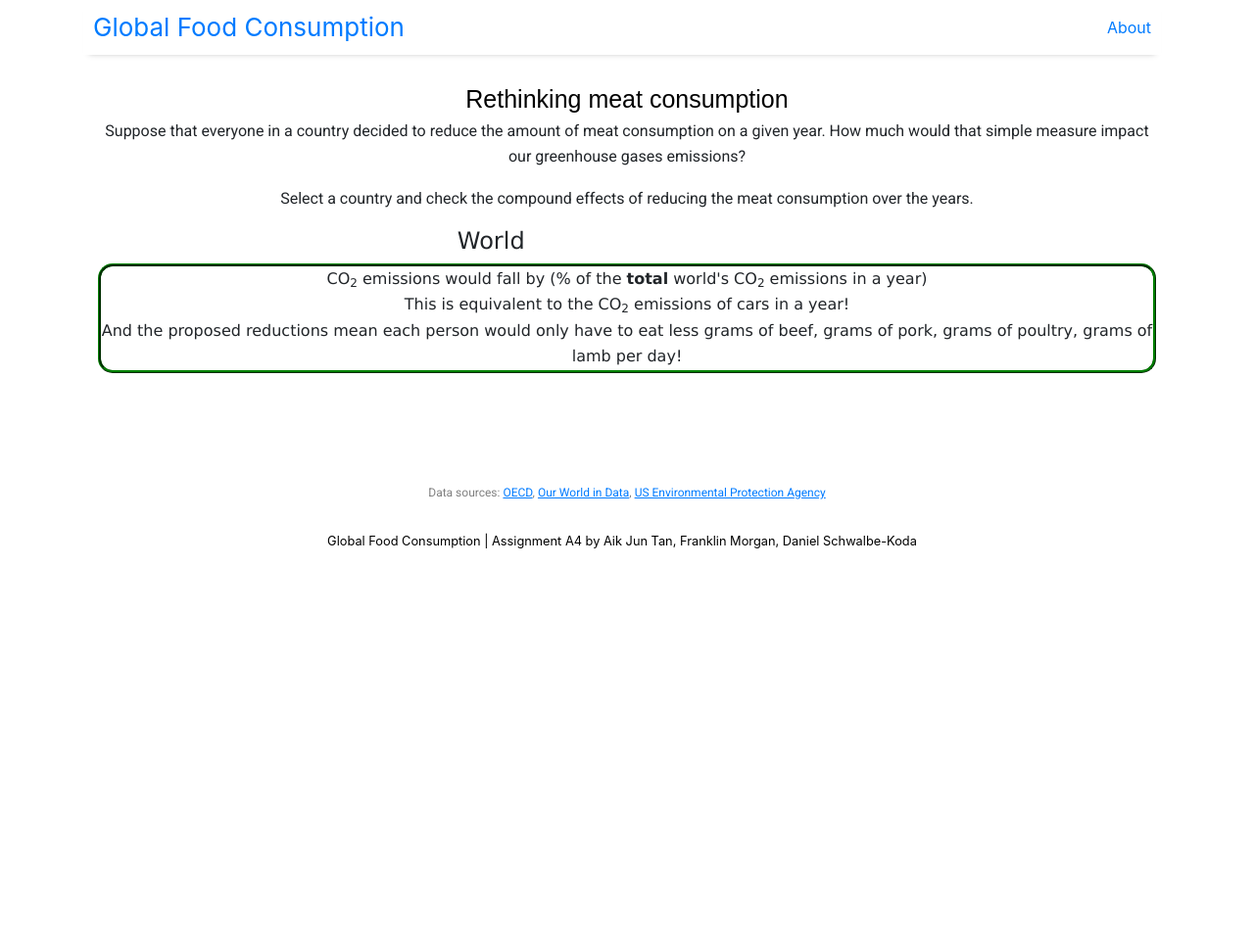
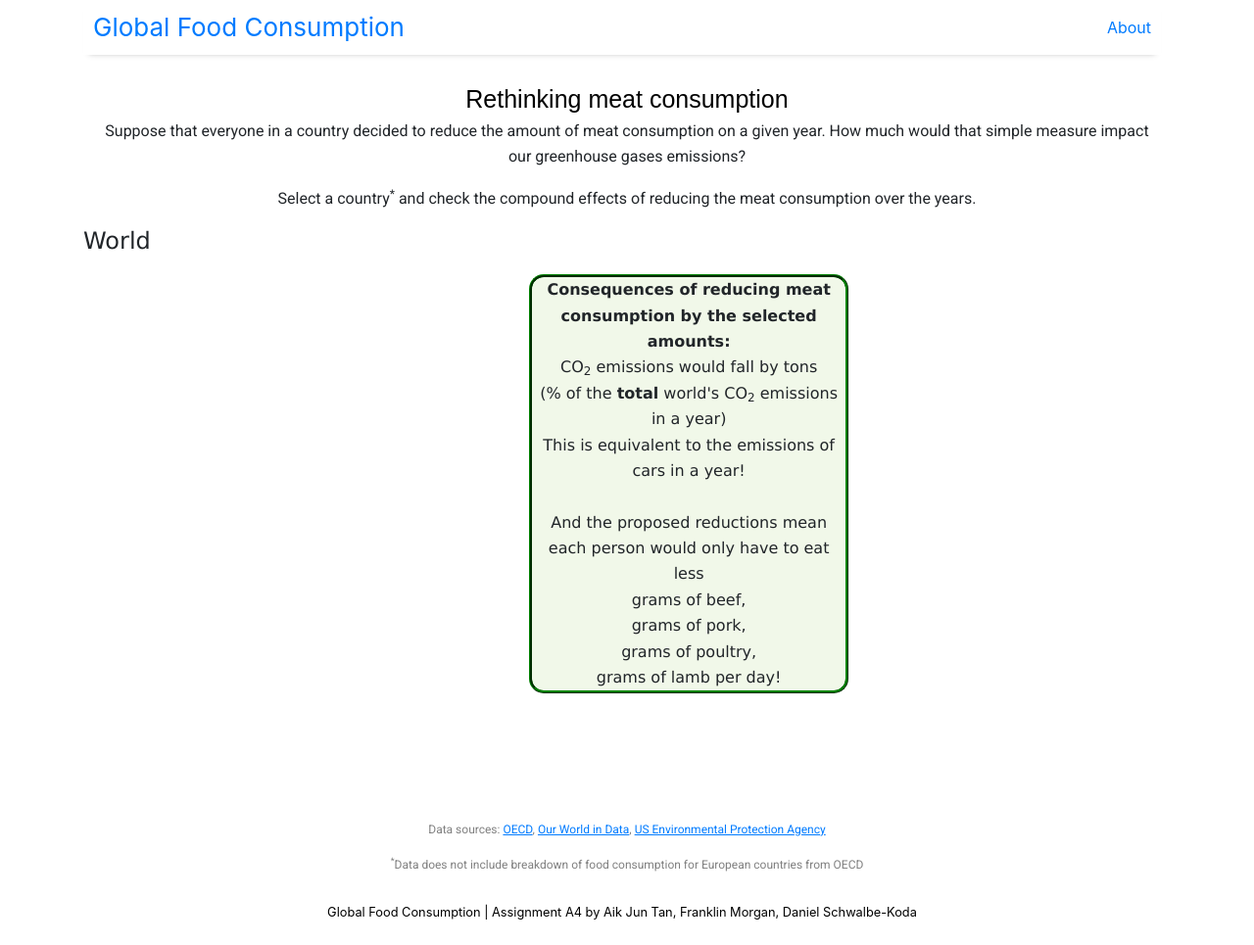
Before and after one commit to 6859-sp21/a4-global-food-consumption, a Jekyll site: the page built from index.html, in a window 1280 px wide and 965 px high. Shown: the whole window at 98% size. Built offline with Jekyll 4.4.1, drawn with Linux system fonts in a browser that asks for light colours; nearby versions of some CDN libraries; a script that is not in the unit is left out; the list of posts is cut into pages by our own code.

Commit message:
everything seems to be working now

```diff
--- a/_layouts/home.html
+++ b/_layouts/home.html
@@ -44,13 +44,14 @@
     border-radius: 15px;
     border-inline-color: green ;
     border-color: green ;
+    background-color: #f1f8e9  ;
 }
 
 #result_text{
     text-align: center;
     border: 1px dashed blue;
 
-    padding-left: 50px;
+//    padding-left: 50px;
     padding-top: 20px;
 
 }
@@ -68,45 +69,61 @@
     margin-top: 3cm;
     text-align: center;
 }
+.notes {
+    color: #808080;
+    font-size: 12px;
+    text-align: center;
+}
 </style>
 
 
 <head>
 <h1 id = "page_title" > Rethinking meat consumption</h1>
 <p class = "intro"> Suppose that everyone in a country decided to reduce the amount of meat consumption on a given year. How much would that simple measure impact our greenhouse gases emissions? </p>
-<p class = "intro"> Select a country and check the compound effects of reducing the meat consumption over the years.</p>
+<p class = "intro"> Select a country<sup>*</sup> and check the compound effects of reducing the meat consumption over the years.</p>
 </head>
 
 <div class="row">
-    <div class="col-md-9">
+    <div class="row">
+        <div class="col-md-9">
             <h4 class="center" id="country_title"> World </h4>
-        <div class="row">
             <div id="myCanvas1" style="float: left; width: 50%;" > </div>
             <div id="myCanvas2" style="float: right; width: 50%;"> </div>
         </div>
-        <div class="row">
-            <div id="myCanvas3" style="float: right; width: 50%;"> </div>
+        <div class="col-md-2">
+            <div id="country_selector" class="left"></div>
+            <div id="myYear" class="left"></div>
+            <div id="mySliders" class="left"></div>
         </div>
     </div>
-    <div class="col-md-2">
-        <div id="country_selector" class="left"></div>
-        <div id="myYear" class="left"></div>
-        <div id="mySliders" class="left"></div>
+    <div class="row">
+        <div class="col-md-6">
+            <div id="myCanvas3" style="float: left; width: 50%;"> </div>
+        </div>
+        <div class="col-md-6">
+            <br> <br>
+            <p class = "result" >
+            <b>Consequences of reducing meat consumption by the selected amounts:</b><br>
+            CO<sub>2</sub> emissions would fall by <a id="savings" style="color: red"></a> tons
+            <br>
+            (<a id="savingsPercent" style="color: red"></a>% of the <b>total</b> world's CO<sub>2</sub> emissions in a year)<br>
+            This is equivalent to the emissions of <a id="cars" style="color: red"></a> cars in a year! <br>
+            <br>
+            And the proposed reductions mean each person would only have to eat less
+            <br><a id="beef_savings" style="color:#06a64f"></a> grams of beef,
+            <br><a id="pig_savings" style="color:#06a64f"></a> grams of pork,
+            <br><a id="poultry_savings" style="color:#06a64f"></a> grams of poultry,
+            <br><a id="sheep_savings" style="color:#06a64f"></a> grams of lamb per day! <br></p>
+        </div>
     </div>
 </div>
 
-<p class = "result" >
-CO<sub>2</sub> emissions would fall by <a id="savings" style="color: red"></a> (<a id="savingsPercent" style="color: red"></a>% of the <b>total</b> world's CO<sub>2</sub> emissions in a year)<br>
-This is equivalent to the CO<sub>2</sub> emissions of <a id="cars" style="color: red"></a> cars in a year! <br>
-And the proposed reductions mean each person would only have to eat less <a id="beef_savings" style="color:#06a64f"></a> grams of beef,
-<a id="pig_savings" style="color:#06a64f"></a> grams of pork,
-<a id="poultry_savings" style="color:#06a64f"></a> grams of poultry,
-<a id="sheep_savings" style="color:#06a64f"></a> grams of lamb per day! <br></p>
 
 
 
 <p>
 <p class="references"> Data sources: <a href="https://data.oecd.org/agroutput/meat-consumption.htm">OECD</a>, <a href="https://ourworldindata.org/food-choice-vs-eating-local">Our World in Data</a>, <a href="https://www.epa.gov/greenvehicles/greenhouse-gas-emissions-typical-passenger-vehicle">US Environmental Protection Agency</a></p>
+<p class="notes"> <sup>*</sup>Data does not include breakdown of food consumption for European countries from OECD</p>
 
 <script>
     d3.csv("https://raw.githubusercontent.com/6859-sp21/a4-global-food-consumption/main/_data/emissions.csv").then((csv) => {
@@ -349,16 +368,16 @@
                 .range(d3.schemeTableau10) // try other schemes, too!
 
             const entries = container.selectAll('g')
-                .data(summaryData)
+                .data(allRegions)
                 .join('g')
                 .attr('transform', (d, index) => `translate(0, ${titlePadding + index * entrySpacing})`)
-                .on('mouseover', (e, d) => selmodel.toggle(d.region)) // <-- respond to clicks
+                .on('mouseover', (e, d) => selmodel.toggle(d)) // <-- respond to clicks
                 .on('mouseout', () => selmodel.clear());
 
             const symbols = entries.append('circle')
                 .attr('cx', entryRadius) // <-- offset symbol x-position by radius
                 .attr('r', entryRadius)
-                .attr('fill', d => color(d.region))
+                .attr('fill', d => color(d))
                 .attr('stroke', '#333').attr('stroke-width', 1);
 
             const labels = entries.append('text')
@@ -368,21 +387,80 @@
                 .attr('font-family', 'Helvetica Neue, Arial')
                 .attr('font-size', '11px')
                 .style('user-select', 'none') // <-- disallow selectable text
-                .text(d => d.region);
+                .text((d, i) => d);
 
             selmodel.on('change.legend', () => {
-                // symbols.attr('fill', d => selmodel.has(d.country) ? color(d.country) : '#ccc');
-                symbols.attr('fill', d => selmodel.has(d.region) ? color(d.region) :  '#ccc');
-                labels.attr('fill', d => selmodel.has(d.region) ? 'black' : '#bbb');
-                symbols.attr('stroke', d => selmodel.has(d.region) ? '#333' : "none");
+                symbols.attr('fill', (d, i) => selmodel.has(d) ? color(d) :  '#ccc');
+                labels.attr('fill', d => selmodel.has(d) ? 'black' : '#bbb');
+                symbols.attr('stroke', d => selmodel.has(d) ? '#333' : "none");
             });
+        }
+
+        function sizeLegend(container, selmodel) {
+            const titlePadding = 4;  // padding between title and entries
+            const entrySpacing = 20;  // spacing between legend entries
+            const entryRadius = 8;    // radius of legend entry marks
+            const labelOffset = 4;    // additional horizontal offset of text labels
+            const baselineOffset = 4; // text baseline offset, depends on radius and font size
+
+            const size = d3.scaleSqrt()
+                .domain(d3.extent(summaryData, d => d.population))
+                .range([5, 30]) // output radii range from 4 to 35 pixels
+
+            const popEntries = container.selectAll('g')
+                .data(allPops)
+                .join('g')
+                .attr('transform', (d, index) => `translate(20, ${titlePadding + size(d)})`)
+
+            container.append('text')
+                .text('Population (millions)')
+                .attr('font-size', '11px')
+                .attr('x', -10)
+
+            const popSymbols = popEntries.append('circle')
+                .attr('cx', entryRadius) // <-- offset symbol x-position by radius
+                .attr('r', d => size(d))
+                .attr('fill', 'none')
+                .attr('stroke', '#333')
+                .attr('stroke-width', 1);
+
+            const popLabels = popEntries.append('text')
+                .attr('x', 0) // <-- place labels to the left of symbols
+                .attr('y', d => 2.2 * baselineOffset + size(d)) // <-- adjust label y-position for proper alignment
+                .attr('fill', 'black')
+                .attr('font-family', 'Helvetica Neue, Arial')
+                .attr('font-size', '11px')
+                .style('user-select', 'none') // <-- disallow selectable text
+                .text((d, i) => d);
+
         }
 
         function scatter_chart() {
             summaryData = csv
                 .filter(d => d.country != 'WLD' && d.year == yr)
                 .map((d,i) =>  {
-                    if (d.country === country) {
+                    if (country === 'WLD') {
+                        return ({
+                            index: i,
+                            year: d.year,
+                            country: d.country,
+                            countryName: d.country_name,
+                            region: d.region,
+                            population : parseFloat(d.population), //in mil
+                            meat_percap: (
+                                parseFloat(d.beef) * (100 - beef) / 100
+                                + parseFloat(d.pig) * (100 - pig) / 100
+                                + parseFloat(d.poultry) * (100 - poultry) / 100
+                                + parseFloat(d.sheep) * (100 - sheep) / 100
+                            ), // in kg/person/year
+                            emission_percap : (
+                                parseFloat(d.beef_emissions) * (100 - beef) / 100
+                                + parseFloat(d.pig_emissions) * (100 - pig) / 100
+                                + parseFloat(d.poultry_emissions) * (100 - poultry) / 100
+                                + parseFloat(d.sheep_emissions) * (100 - sheep) / 100
+                            ) / (d.population) //in kg/cap/year
+                        })
+                    } else if (d.country === country) {
                         return ({
                             index: i,
                             year: d.year,
@@ -419,7 +497,7 @@
 
             const width = 500;
             const height = 400;
-            const margin = {top: 30, right: 80, bottom: 30, left: 30};
+            const margin = {top: 30, right: 100, bottom: 30, left: 70};
             const selmodel = SelectionModel();
 
             const x = d3.scaleLinear()
@@ -489,10 +567,18 @@
                 .attr('font-weight', 'bold')
                 .text('Meat consumption (kg/person/year)');
 
+            svg.append('text')
+                .attr('text-anchor', 'start')
+                .attr('transform', `translate(${10 + margin.left}, ${20 + margin.top})`)
+                .text(yr);
+
             const c_legend = svg.append('g')
                 .attr('transform', `translate(${width -  margin.right}, ${height/20})`)
                 .call(container => countryLegend(container, selmodel)); // <-- our legend helper is invoked just like an axis generato
 
+            const s_legend = svg.append('g')
+                .attr('transform', `translate(${width -  margin.right}, ${height/20 + 175})`)
+                .call(container => sizeLegend(container, selmodel)); // <-- our legend helper is invoked just like an axis generato
 
             // //add mouseover interaction
             g.on('mouseover', function() {
@@ -833,6 +922,10 @@
             document.getElementById("myCanvas2").innerHTML = '';
             document.getElementById("myCanvas2").appendChild(chart_emissions());
             d3.select('#country_title').text(countryName);
+            selector
+                .selectAll("option")
+                .filter(d => d.country_name == countryName)
+                .property("selected", countryName)
         }
 
         function updateCharts() {
```
Also changed, not shown: other parts of _layouts/home.html (+5 -0 lines), 1 other file.
